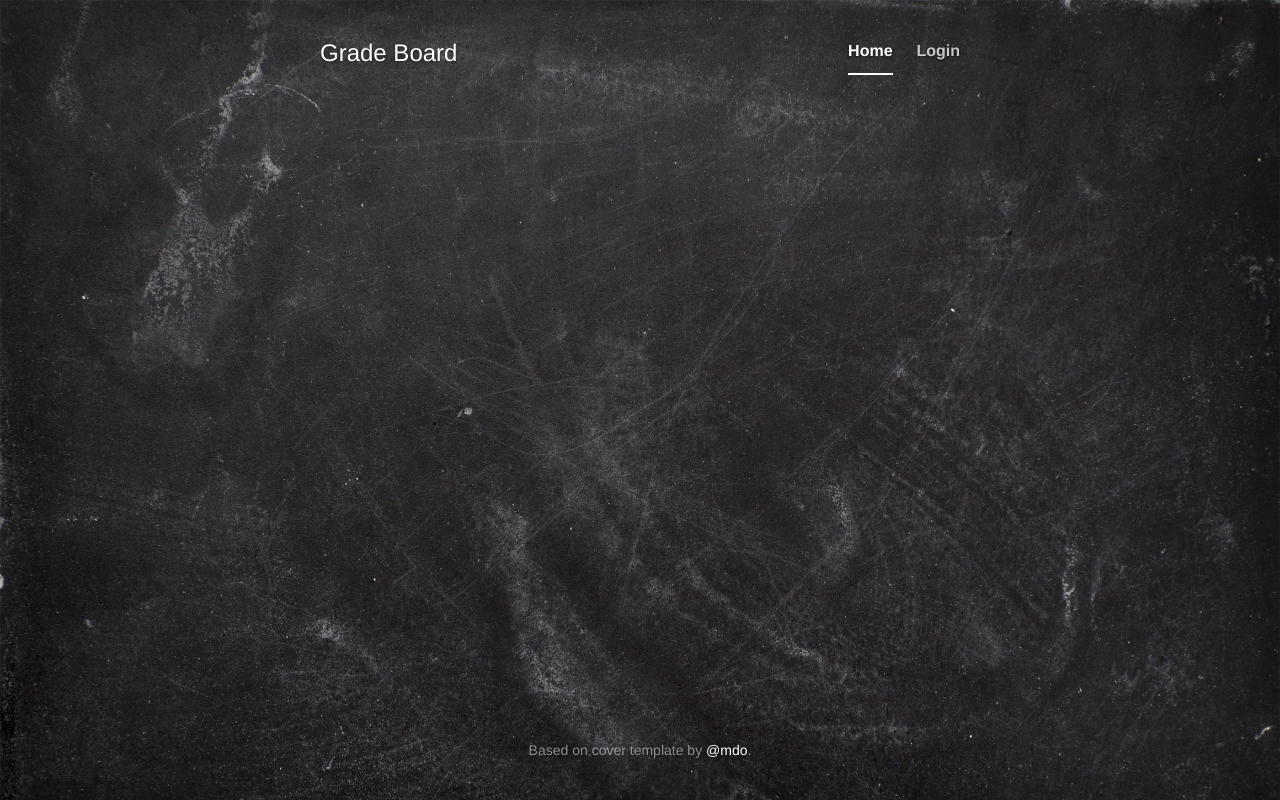
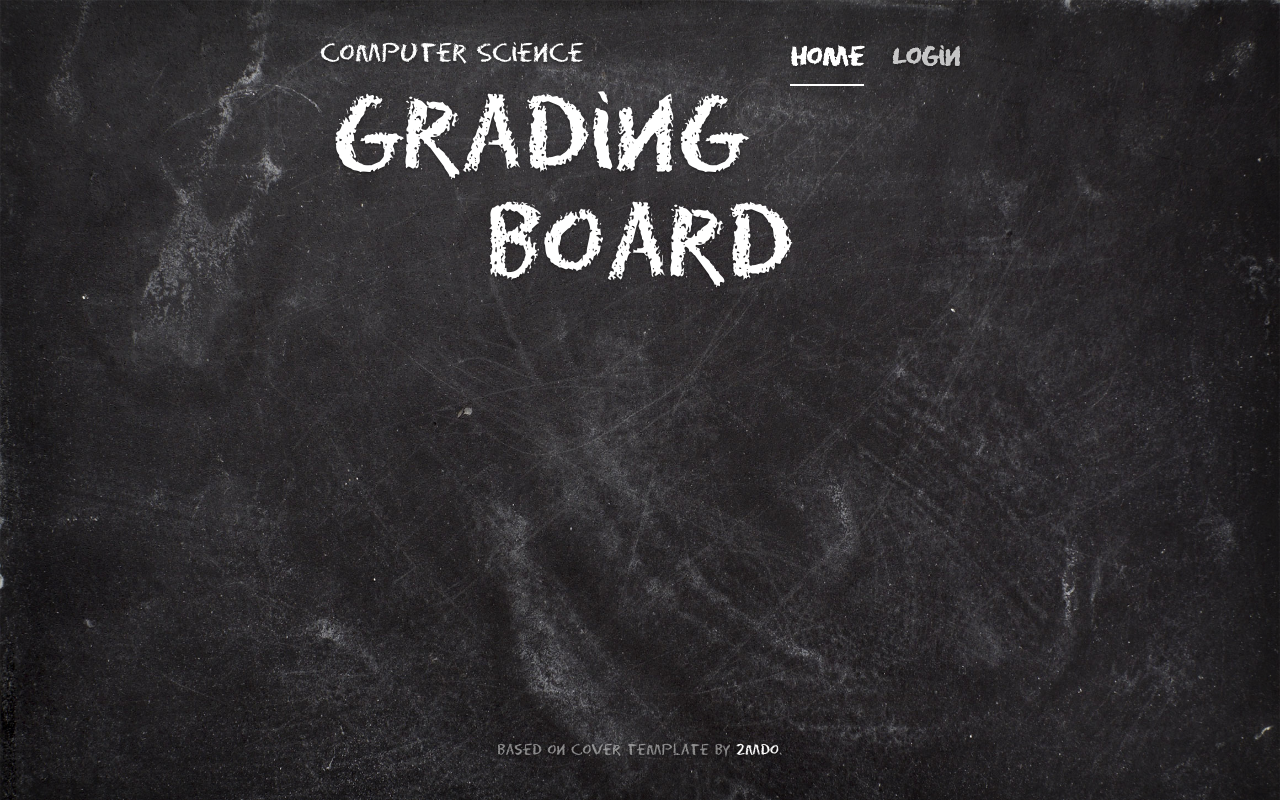
Before and after one commit to jhector/grading-board, a PHP site: template skeleton/base.twig in a window 1280 px wide. Run offline with PHP 8.4, Linux system fonts and the light colour scheme; the template is opened without the code that fills it, so the values that code supplies are empty; some libraries are stand-ins or nearby versions.

Commit message:
Add design

```diff
--- a/css/cover.css
+++ b/css/cover.css
@@ -78,7 +78,7 @@ body {
 .masthead-nav > li > a {
   padding-right: 0;
   padding-left: 0;
-  font-size: 16px;
+  font-size: 24px;
   font-weight: bold;
   color: #fff; /* IE8 proofing */
   color: rgba(255,255,255,.75);
@@ -127,6 +127,7 @@ body {
 .mastfoot {
   color: #999; /* IE8 proofing */
   color: rgba(255,255,255,.5);
+  font-size: 14px;
 }
 
 
--- /dev/null
+++ b/css/custom.css
@@ -0,0 +1,9 @@
+@font-face {
+	font-family: "EraserRegular";
+	src: url("../fonts/EraserRegular.ttf") format("truetype");
+}
+
+body {
+	font-family: "EraserRegular" !important;
+	font-size: 20px;
+}
--- a/skeleton/base.twig
+++ b/skeleton/base.twig
@@ -5,10 +5,11 @@
   <meta http-equiv="X-UA-Compatible" content="IE=edge">
   <meta name="viewport" content="width=device-width, initial-scale=1">
 
-  <title>Title</title>
+  <title>Grading Board</title>
 
   <link href="css/bootstrap.min.css" rel="stylesheet">
   <link href="css/cover.css" rel="stylesheet">
+  <link href="css/custom.css" rel="stylesheet">
 </head>
 <body>
 <div class="site-wrapper">
@@ -17,13 +18,16 @@
 
       <div class="masthead clearfix">
         <div class="inner">
-          <h3 class="masthead-brand">Grade Board</h3>
+          <h3 class="masthead-brand">Computer Science</h3>
           <nav>
             <ul class="nav masthead-nav">
               <li class="active"><a href="/stealth/">Home</a></li>
-              <li><a href="/stealth/?site=panel">Login</a></li>
+              <li><a href="/stealth/?site=login">Login</a></li>
             </ul>
           </nav>
+        </div>
+        <div>
+	  <h1 style="font-size: 98px;">Grading Board</h1>
         </div>
       </div>
 
```
Also changed, not shown: fonts/EraserRegular.ttf (added).
